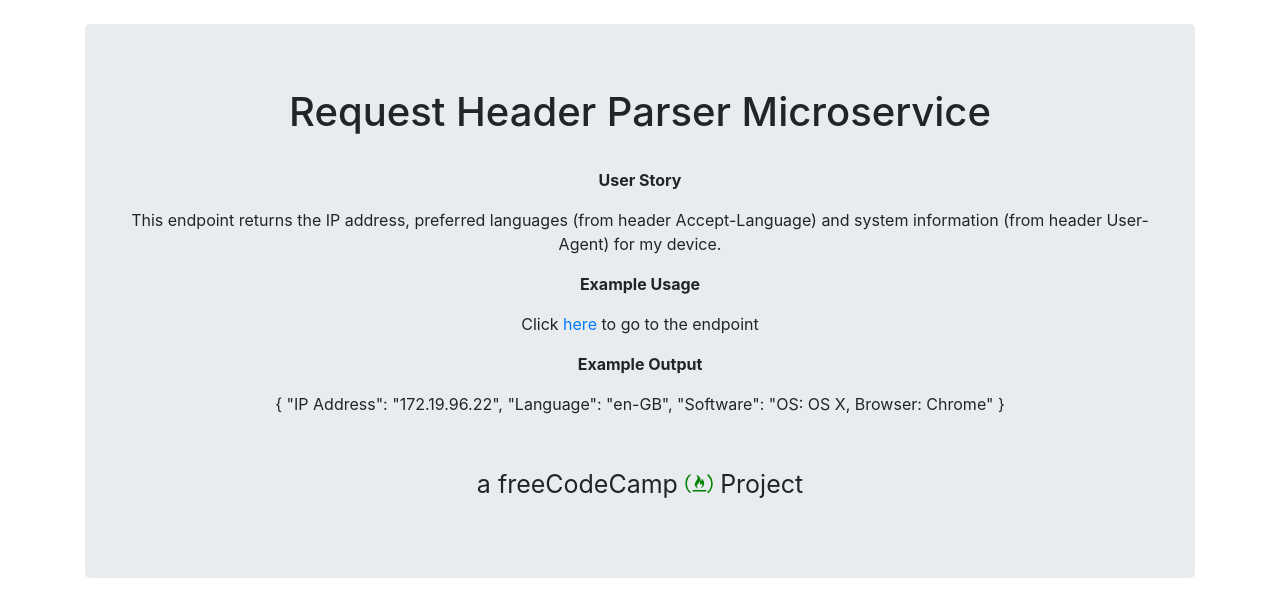
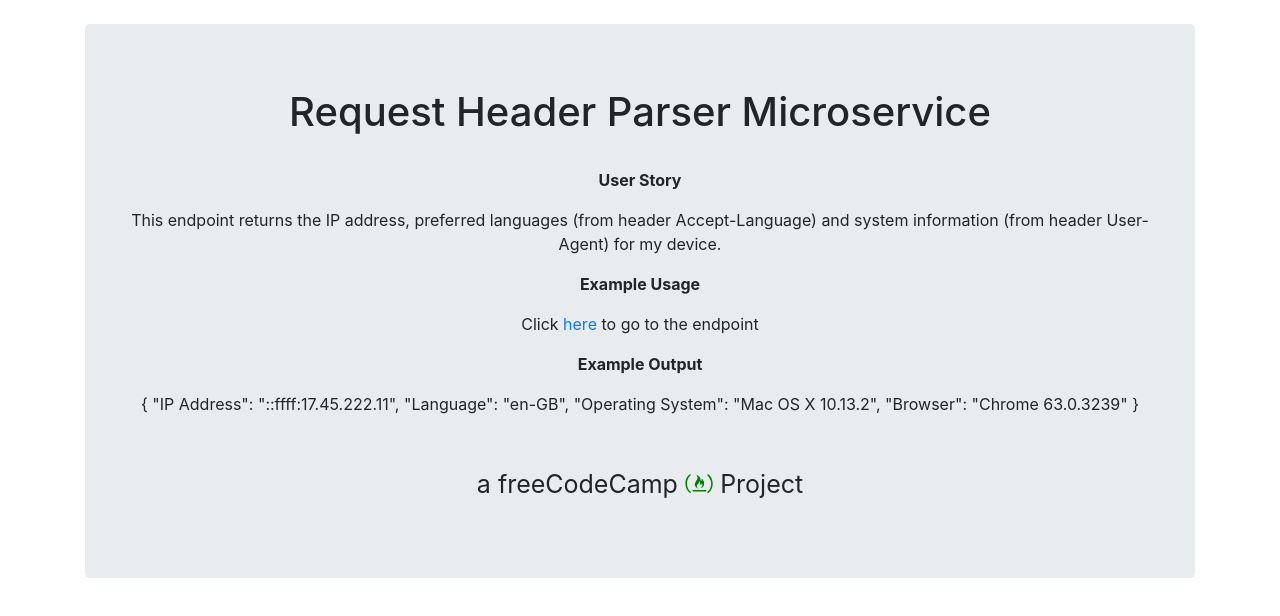
Before and after one commit to denskiz/request-header-microservice, a website: page public/index.html in a window 1280 px wide. Drawn offline with nearby package versions, Linux system fonts and the light colour scheme.

Commit message:
Add files via upload

```diff
--- a/public/index.html
+++ b/public/index.html
@@ -41,7 +41,8 @@
         <strong>Example Output</strong>
       </p>
       <p class="text-center">
-        { "IP Address": "172.19.96.22", "Language": "en-GB", "Software": "OS: OS X, Browser: Chrome" }
+        { "IP Address": "::ffff:17.45.222.11", "Language": "en-GB", "Operating System": "Mac OS X 10.13.2", "Browser": "Chrome 63.0.3239"
+        }
       </p>
       <br>
       <footer>
```
